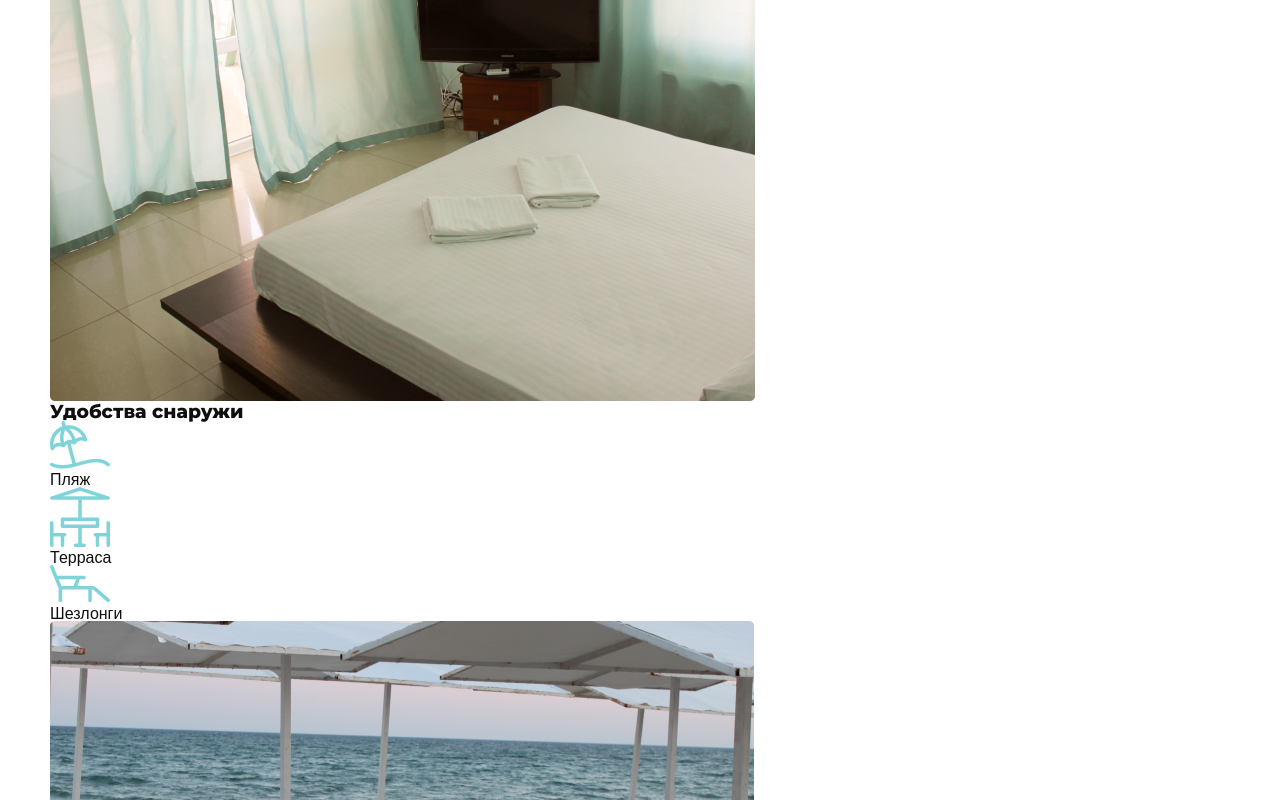
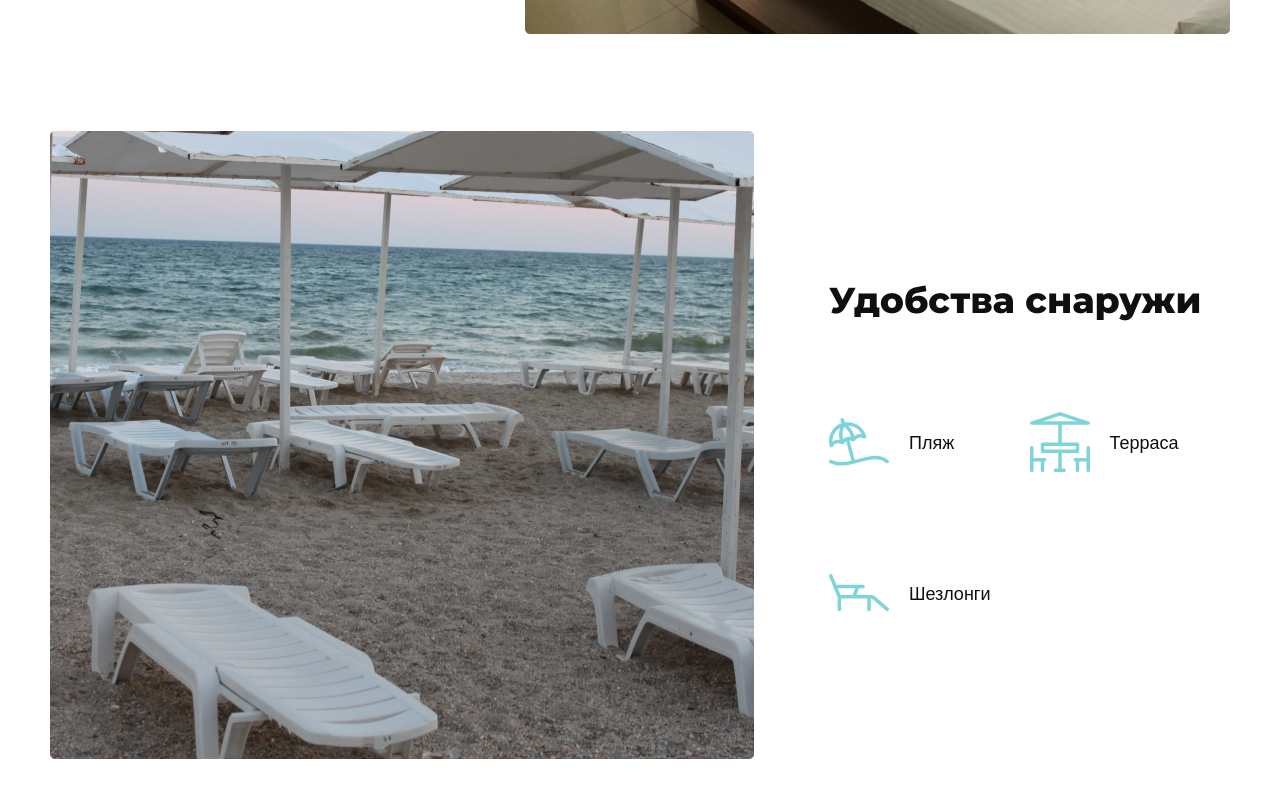
Before and after one commit to Derevyanchenko/violetta, a plain HTML site: page index.html in a window 1280 px wide. Shown: the part 2100-2900 px from the top of the page. Drawn offline with nearby package versions, Linux system fonts and the light colour scheme.

Commit message:
finishef the desctop version of the advan section

```diff
--- a/index.html
+++ b/index.html
@@ -165,7 +165,7 @@
                                         <img src="img/advan-icon-1.svg" alt="">
                                     </div>
                                     <div class="advan__box-content">
-                                        2
+                                        2 <br>
                                         этажа
                                     </div>
                                 </div>
@@ -175,7 +175,7 @@
                                         <img src="img/advan-icon-2.svg" alt="">
                                     </div>
                                     <div class="advan__box-content">
-                                        13
+                                        13 <br>
                                         спальных мест
                                     </div>
                                 </div>
@@ -185,7 +185,7 @@
                                         <img src="img/advan-icon-3.svg" alt="">
                                     </div>
                                     <div class="advan__box-content">
-                                        3
+                                        3 <br>
                                         спальни
                                     </div>
                                 </div>
@@ -195,7 +195,7 @@
                                         <img src="img/advan-icon-4.svg" alt="">
                                     </div>
                                     <div class="advan__box-content">
-                                        2
+                                        2 <br>
                                         ванных комнаты
                                     </div>
                                 </div>
@@ -218,7 +218,7 @@
                     </div>
                     <!-- advan__item -->
 
-                    <div class="advan__item">
+                    <div class="advan__item left-image">
                         <div class="advan__item-content">
                             <h3 class="advan__item-title">Удобства снаружи</h3>
                             <div class="advan__boxes">
--- a/sass/_advan.scss
+++ b/sass/_advan.scss
@@ -2,4 +2,74 @@
 
 .advan {
     padding-top: 150px;
+
+    &__wrapper {
+
+    }
+
+    &__item {
+        display: flex;
+        align-items: center;
+        margin-bottom: 95px;
+        &-content {
+            flex-grow: 1;
+        }
+
+        &-img {
+            max-width: 705px;
+            flex-shrink: 0;
+            img {
+                max-width: 100%;
+                height: auto;
+            }
+        }
+
+        &-title {
+            font-family: Montserrat;
+            font-weight: bold;
+            font-size: 36px;
+            line-height: 44px;
+            color: #0F0F0F;
+            margin-bottom: 90px;
+        }
+
+    }
+
+    &__boxes {
+        max-width: 500px;
+        display: flex;
+        flex-wrap: wrap;
+
+    }
+
+    &__box {
+        flex: 0 0 50%;
+        max-width: 50%;
+        display: flex;
+        align-items: center;
+        margin-bottom: 100px;
+        &:last-child {
+            margin-bottom: 0;
+        }
+        &-img {
+            margin-right: 20px;
+            img {
+
+            }
+        }
+        &-content {
+            font-size: 18px;
+            line-height: 139.19%;
+        }
+    }
+
+
+
 }
+
+.advan__item.left-image {
+    flex-direction: row-reverse;
+    .advan__item-content {
+        padding-left: 75px;
+    }
+}
```
Also changed, not shown: css/style.css.
